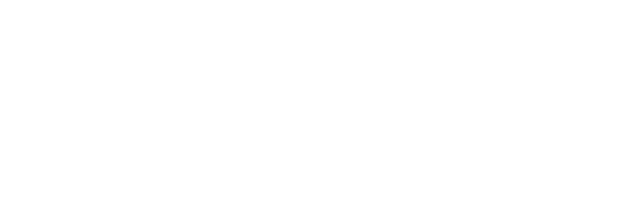
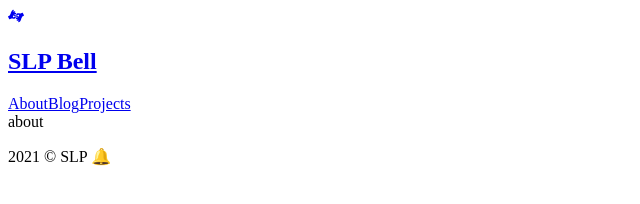
Before and after one commit to charlisung/gatsby-blog-project, a Gatsby site: page /about in a window 1280 px wide. Shown: the whole page, without its empty margins (0-640 px from the left). Built offline with nearby package versions, Linux system fonts and the light colour scheme; Gatsby itself is replaced by a stand-in of ours.

Commit message:
add Layout & Navbar file to a component folder, and apply Layout to the files in pages folder

```diff
--- a/package.json
+++ b/package.json
@@ -16,7 +16,8 @@
   "dependencies": {
     "gatsby": "^3.11.0",
     "react": "^17.0.1",
-    "react-dom": "^17.0.1"
+    "react-dom": "^17.0.1",
+    "react-icons": "^4.2.0"
   },
   "devDependencies": {
     "prettier": "2.3.2"
--- /dev/null
+++ b/src/components/Layout.js
@@ -0,0 +1,16 @@
+import React from 'react'
+import Navbar from './Navbar'
+
+export default function Layout({ children }) {
+    return (
+        <div>
+            <Navbar />
+            <section className="contents">
+                { children }
+            </section>
+            <footer>
+                <p>2021 © SLP 🔔</p>
+            </footer>
+        </div>
+    )
+}
--- /dev/null
+++ b/src/components/Navbar.js
@@ -0,0 +1,19 @@
+import React from 'react'
+import { Link } from 'gatsby'
+import { FaAmericanSignLanguageInterpreting } from "react-icons/fa";
+
+export default function Navbar() {
+    return (
+        <nav>
+            <Link to="/">
+                <FaAmericanSignLanguageInterpreting className="icon" />
+                <h1> SLP Bell</h1>
+            </Link>
+            <div className="links">
+                <Link to="/about">About</Link>
+                <Link to="/blog">Blog</Link>
+                <Link to="/projects">Projects</Link>
+            </div>
+        </nav>
+    )
+}
--- a/src/pages/about.js
+++ b/src/pages/about.js
@@ -1,9 +1,10 @@
 import React from 'react'
+import Layout from '../components/Layout'
 
 export default function About() {
     return (
-        <div>
-
-        </div>
+       <Layout>
+           about
+       </Layout>
     )
 }
```
Also changed, not shown: src/pages/404.js (+4 -3 lines), src/pages/blog/index.js (+4 -3 lines), src/pages/index.js (+6 -1 lines), src/pages/projects/index.js (+4 -3 lines), 1 other file.
